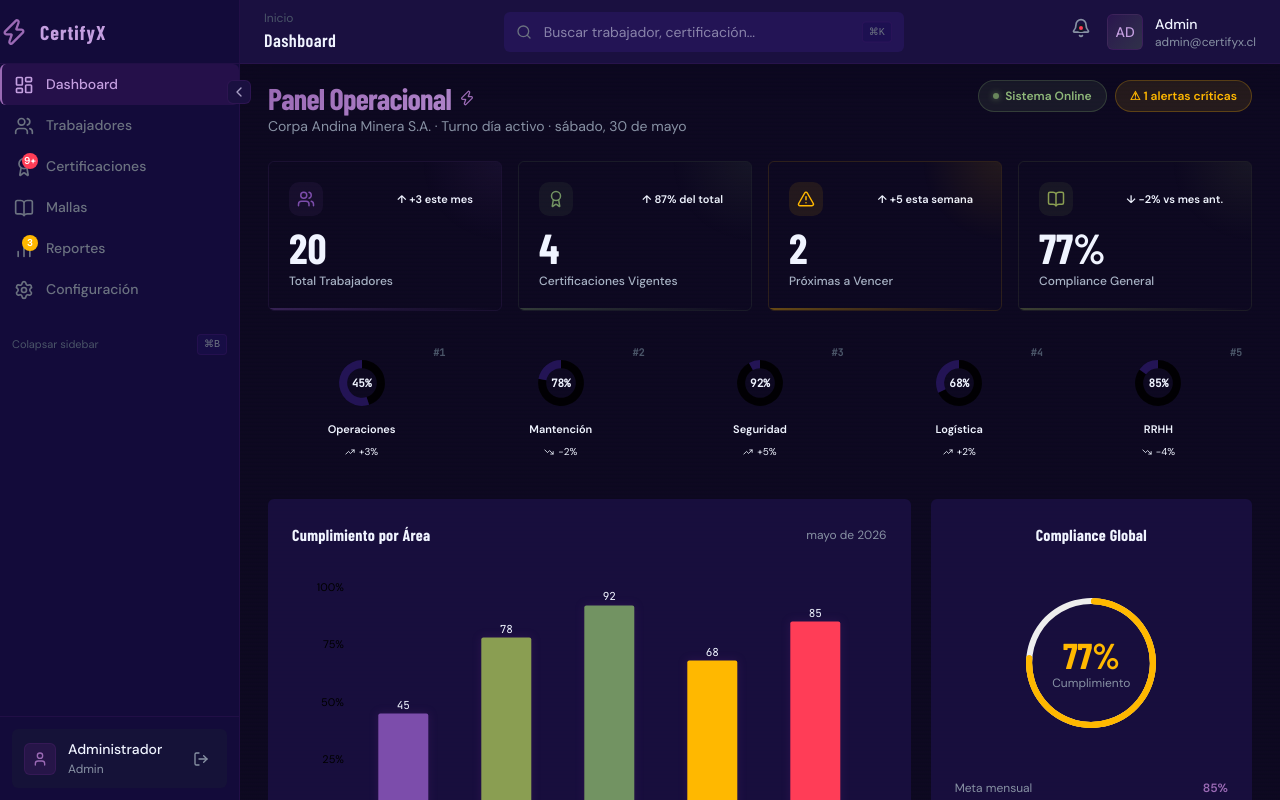
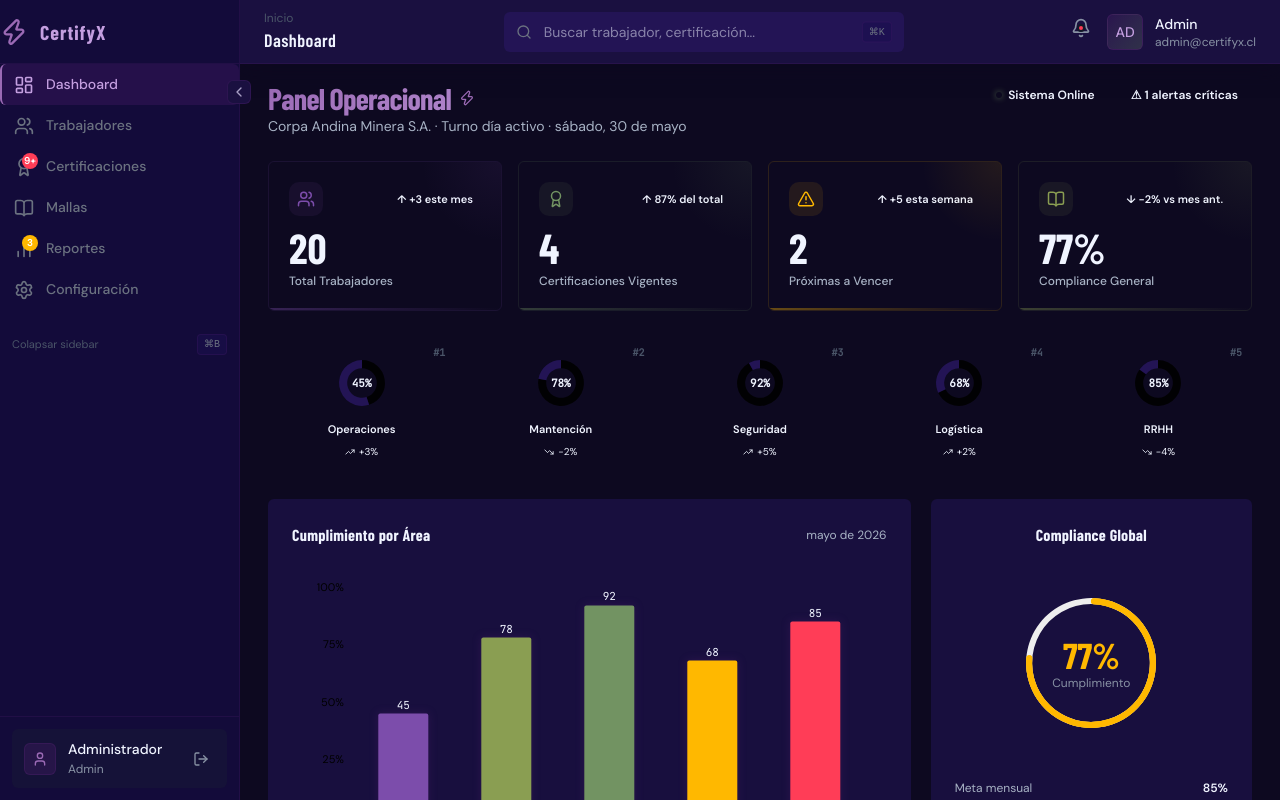
Before and after one commit to leandrodesignux-ux/Certify, a React (Vite) app: page /dashboard in a window 1280 px wide. Shown: the top 800 px of the page. Built offline with nearby package versions, Linux system fonts and the light colour scheme.

Commit message:
Update Dashboard to use CSS tokens and remove animate-scanlines overlay

```diff
--- a/src/pages/Dashboard.tsx
+++ b/src/pages/Dashboard.tsx
@@ -44,17 +44,6 @@ export function Dashboard() {
 
   return (
     <div style={{ position: 'relative' }}>
-      {/* Scanlines Overlay */}
-      <div
-        className="animate-scanlines"
-        style={{
-          position: 'fixed',
-          inset: 0,
-          pointerEvents: 'none',
-          zIndex: 0,
-        }}
-      />
-
       {/* Content */}
       <div style={{ position: 'relative', zIndex: 1, display: 'flex', flexDirection: 'column', gap: '24px' }}>
         {/* Page Title */}
@@ -69,18 +58,18 @@ export function Dashboard() {
           <h1 className="font-display text-3xl font-bold tracking-tight text-gradient mb-1 flex items-center gap-2">
             Panel Operacional <Zap style={{ width: '16px', height: '16px', color: '#9b6ab5' }} />
           </h1>
-          <p style={{ color: '#8892A4', fontSize: '14px' }}>
+          <p style={{ color: 'var(--color-text-secondary)', fontSize: '14px' }}>
             Corpa Andina Minera S.A. · Turno día activo · {new Date().toLocaleDateString('es-CL', { weekday: 'long', day: 'numeric', month: 'long' })}
           </p>
         </div>
         {/* Mini status pills */}
         <div style={{ display: 'flex', gap: '8px', flexWrap: 'wrap' }}>
-          <div style={{ display: 'flex', alignItems: 'center', gap: '6px', backgroundColor: 'rgba(114,147,98,0.12)', border: '1px solid rgba(114,147,98,0.3)', borderRadius: '20px', padding: '6px 14px' }}>
-            <div style={{ width: '6px', height: '6px', borderRadius: '50%', backgroundColor: '#729362', boxShadow: '0 0 6px rgba(114,147,98,0.8)', animation: 'pulse 2s infinite' }} />
-            <span style={{ fontSize: '12px', fontWeight: 600, color: '#8fb87a' }}>Sistema Online</span>
+          <div style={{ display: 'flex', alignItems: 'center', gap: '6px', backgroundColor: 'var(--status-ok-bg)', border: '1px solid var(--status-ok-border)', borderRadius: '20px', padding: '6px 14px' }}>
+            <div style={{ width: '6px', height: '6px', borderRadius: '50%', backgroundColor: 'var(--color-success)', boxShadow: '0 0 6px rgba(114,147,98,0.8)', animation: 'pulse 2s infinite' }} />
+            <span style={{ fontSize: '12px', fontWeight: 600, color: 'var(--status-ok-text)' }}>Sistema Online</span>
           </div>
-          <div style={{ display: 'flex', alignItems: 'center', gap: '6px', backgroundColor: 'rgba(255,184,0,0.1)', border: '1px solid rgba(255,184,0,0.25)', borderRadius: '20px', padding: '6px 14px' }}>
-            <span style={{ fontSize: '12px', fontWeight: 600, color: '#FFB800' }}>⚠ {criticalAlerts} alertas críticas</span>
+          <div style={{ display: 'flex', alignItems: 'center', gap: '6px', backgroundColor: 'var(--status-warn-bg)', border: '1px solid var(--status-warn-border)', borderRadius: '20px', padding: '6px 14px' }}>
+            <span style={{ fontSize: '12px', fontWeight: 600, color: 'var(--status-warn-text)' }}>⚠ {criticalAlerts} alertas críticas</span>
           </div>
         </div>
       </motion.div>
@@ -153,26 +142,26 @@ export function Dashboard() {
         {/* Columna izquierda: "Cumplimiento por Área" */}
         <Card variant="glass" style={{ borderRadius: '6px', padding: '24px' }}>
           <div style={{ display: 'flex', alignItems: 'center', justifyContent: 'space-between', marginBottom: '20px' }}>
-            <h3 style={{ fontFamily: '"Barlow Condensed", sans-serif', fontSize: '16px', fontWeight: 700, color: '#F0F4FF', letterSpacing: '0.3px', display: 'flex', alignItems: 'center', gap: '8px' }}>
+            <h3 style={{ fontFamily: 'var(--font-display)', fontSize: '16px', fontWeight: 700, color: 'var(--color-text-primary)', letterSpacing: '0.3px', display: 'flex', alignItems: 'center', gap: '8px' }}>
               Cumplimiento por Área
             </h3>
-            <span style={{ fontSize: '12px', color: '#8892A4' }}>{new Date().toLocaleDateString('es-CL', { month: 'long', year: 'numeric' })}</span>
+            <span style={{ fontSize: '12px', color: 'var(--color-text-secondary)' }}>{new Date().toLocaleDateString('es-CL', { month: 'long', year: 'numeric' })}</span>
           </div>
           <ComplianceBarChart />
         </Card>
 
         {/* Columna derecha: Gauge de compliance global */}
         <Card variant="glass" style={{ borderRadius: '6px', padding: '24px', display: 'flex', flexDirection: 'column', alignItems: 'center', justifyContent: 'center' }}>
-          <h3 style={{ fontFamily: '"Barlow Condensed", sans-serif', fontSize: '16px', fontWeight: 700, color: '#F0F4FF', letterSpacing: '0.3px', marginBottom: '16px', textAlign: 'center' }}>
+          <h3 style={{ fontFamily: 'var(--font-display)', fontSize: '16px', fontWeight: 700, color: 'var(--color-text-primary)', letterSpacing: '0.3px', marginBottom: '16px', textAlign: 'center' }}>
             Compliance Global
           </h3>
           <ComplianceGauge score={avgCompliance} />
           <div style={{ marginTop: '16px', width: '100%' }}>
             <div style={{ display: 'flex', justifyContent: 'space-between', marginBottom: '4px' }}>
-              <span style={{ fontSize: '12px', color: '#8892A4' }}>Meta mensual</span>
-              <span style={{ fontSize: '12px', color: '#9b6ab5', fontWeight: 600 }}>85%</span>
+              <span style={{ fontSize: '12px', color: 'var(--color-text-secondary)' }}>Meta mensual</span>
+              <span style={{ fontSize: '12px', color: 'var(--color-purple-mid)', fontWeight: 600 }}>85%</span>
             </div>
-            <div style={{ height: '4px', backgroundColor: '#231455', borderRadius: '2px', overflow: 'hidden' }}>
+            <div style={{ height: '4px', backgroundColor: 'var(--color-surface-alt)', borderRadius: '2px', overflow: 'hidden' }}>
               <div style={{ height: '100%', width: `${avgCompliance}%`, backgroundColor: avgCompliance >= 85 ? '#729362' : '#FFB800', borderRadius: '2px', transition: 'width 1s ease' }} />
             </div>
           </div>
@@ -189,14 +178,14 @@ export function Dashboard() {
       >
         {/* Tendencia Anual */}
         <Card variant="glass" style={{ borderRadius: '6px', padding: '24px' }}>
-          <h3 style={{ fontFamily: '"Barlow Condensed", sans-serif', fontSize: '16px', fontWeight: 700, color: '#F0F4FF', letterSpacing: '0.3px', marginBottom: '16px', display: 'flex', alignItems: 'center', gap: '8px' }}>
+          <h3 style={{ fontFamily: 'var(--font-display)', fontSize: '16px', fontWeight: 700, color: 'var(--color-text-primary)', letterSpacing: '0.3px', marginBottom: '16px', display: 'flex', alignItems: 'center', gap: '8px' }}>
             Tendencia de Certificaciones
           </h3>
           <CertTrendChart />
         </Card>
         {/* Distribución de estados */}
         <Card variant="glass" style={{ borderRadius: '6px', padding: '24px' }}>
-          <h3 style={{ fontFamily: '"Barlow Condensed", sans-serif', fontSize: '16px', fontWeight: 700, color: '#F0F4FF', letterSpacing: '0.3px', marginBottom: '16px', display: 'flex', alignItems: 'center', gap: '8px' }}>
+          <h3 style={{ fontFamily: 'var(--font-display)', fontSize: '16px', fontWeight: 700, color: 'var(--color-text-primary)', letterSpacing: '0.3px', marginBottom: '16px', display: 'flex', alignItems: 'center', gap: '8px' }}>
             Distribución de Estados
           </h3>
           <StatusDonutChart />
```
